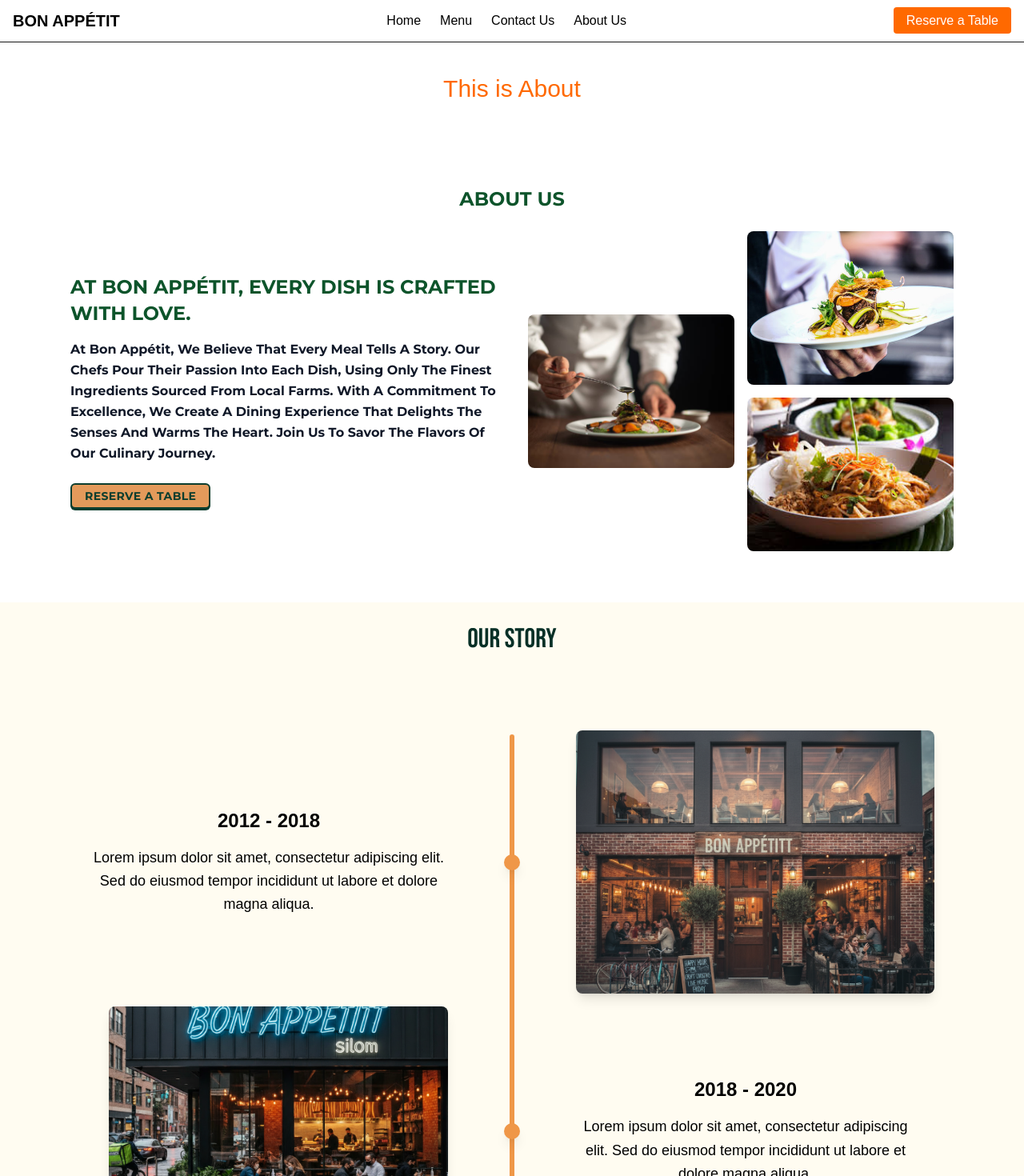
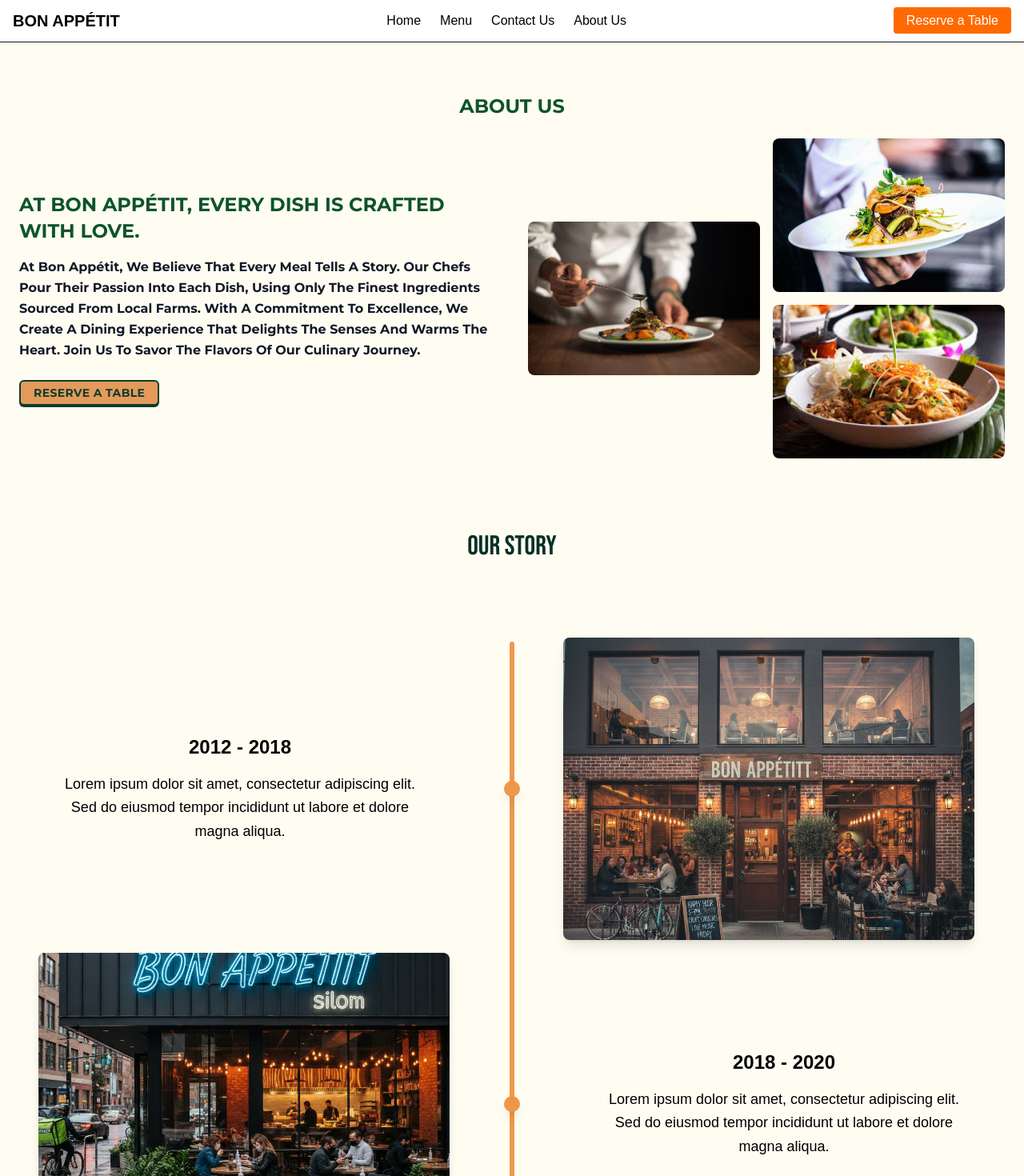
Before and after one commit to OrionLynn19/restaurant-bon-appetit, a Next.js app: page /about in a window 1280 px wide. Shown: the top 1470 px of the page at 80% size. Built offline with nearby package versions, Linux system fonts and the light colour scheme.

Commit message:
rebased with notAboutUs section

```diff
--- a/src/app/about/page.tsx
+++ b/src/app/about/page.tsx
@@ -7,9 +7,6 @@ import AboutSection from "@/components/AboutUsSection";
 export default function About() {
   return (
     <>
-      <div className="p-10 text-center text-3xl text-orange-500">
-        This is About
-      </div>
       <AboutSection />
       <OurStory />
       <WhyUs />
--- a/src/components/AboutUsSection.tsx
+++ b/src/components/AboutUsSection.tsx
@@ -11,7 +11,7 @@ const montserrat = Montserrat({
 
 export default function AboutUsSection() {
   return (
-    <section className={`${montserrat.className} max-w-6xl mx-auto px-6 py-16`}>
+    <section className={`${montserrat.className} w-full mx-auto px-6 py-16 bg-[rgba(255,252,241,1)]`}>
       {/* Section title */}
       <h2 className="text-center text-2xl font-bold text-green-900 mb-6">
         ABOUT US
--- a/src/components/ourStory.tsx
+++ b/src/components/ourStory.tsx
@@ -30,7 +30,7 @@ const Story =  [
 
 export default function OurStory() {
     return (
-        <section className="relative w-full mx-auto bg-[rgba(255,252,241,1)] px-4 sm:px-6 lg:px-8 pb-4 md:pb-4 lg:pb-4">
+        <section className="relative w-full mx-auto bg-[rgba(255,252,241,1)] px-2 sm:px-2 lg:px-2 pb-4 md:pb-4 lg:pb-4">
             <div className="flex justify-center pt-8 pb-1  ">
                 <div
                     style={{
@@ -91,7 +91,7 @@ export default function OurStory() {
                 }
             `}</style>
 
-            <div className="container mx-auto px-4 sm:px-6 md:px-8 lg:px-12 xl:px-20">
+            <div className="container mx-auto px-2 sm:px-2 md:px-2 lg:px-2 xl:px-2">
                 <div className="mt-12 sm:mt-16 md:mt-20 lg:mt-24 space-y-4 md:space-y-4 lg:space-y-4 xl:space-y-4">
                     {Story.map((item, index) => (
                         <div key={index} className="relative">
@@ -100,14 +100,14 @@ export default function OurStory() {
                                 className="absolute w-3 h-3 md:w-4 md:h-4 lg:w-5 lg:h-5 rounded-full shadow-lg z-10 dot"
                                 style={{
                                     backgroundColor: 'rgba(239, 151, 72, 1)',
-                                    left: '44%',
+                                    left: '44.6%',
                                     top: '50%',
                                     transform: 'translate(-50%, -50%)'
                                 }}
                             ></div>
 
                             <motion.div
-                                className={`relative flex flex-row items-center gap-4 md:gap-6 lg:gap-8 xl:gap-16 ${
+                                className={`lg:px-2 relative flex flex-row items-center gap-4 md:gap-6 lg:gap-8 xl:gap-16 ${
                                     index % 2 !== 0 ? "lg:flex-row-reverse" : ""
                                 }`}
                                 initial={{ opacity: 0, y: 50 }}
@@ -117,16 +117,16 @@ export default function OurStory() {
                             >
 
                                 <div
-                                    className={`flex-1 text-center pr-4 md:pr-6 ${
+                                    className={`flex-1 text-left pr-4 md:pr-2 ${
                                         index % 2 === 0
-                                            ? "lg:pr-8 xl:pr-12 lg:text-center"
-                                            : "lg:pl-8 xl:pl-12 lg:text-center"
+                                            ? "lg:pr-2 xl:pr-4 lg:text-center lg:flex lg:flex-col lg:items-center"
+                                            : "lg:pl-2 xl:pl-4 lg:text-center lg:flex lg:flex-col lg:items-center"
                                     }`}
                                 >
-                                    <h2 className="text-lg sm:text-xl md:text-2xl lg:text-2.5xl xl:text-2.5xl font-bold mb-2 md:mb-3 lg:mb-4 text-black">
+                                    <h2 className="text-lg sm:text-xl md:text-2xl lg:text-2.5xl xl:text-2.5xl font-bold mb-2 md:mb-3 lg:mb-4 text-black pl-4 lg:pl-0 text-left lg:text-center">
                                         {item.year}
                                     </h2>
-                                    <p className="text-xs sm:text-sm md:text-base lg:text-lg leading-relaxed text-black max-w-xs sm:max-w-sm md:max-w-md mx-auto lg:mx-0 hidden md:block">
+                                    <p className="text-xs sm:text-sm md:text-base lg:text-lg leading-relaxed text-black max-w-xs sm:max-w-sm md:max-w-md mx-auto lg:mx-0 hidden md:block text-center">
                                         {item.text}
                                     </p>
                                 </div>
```
